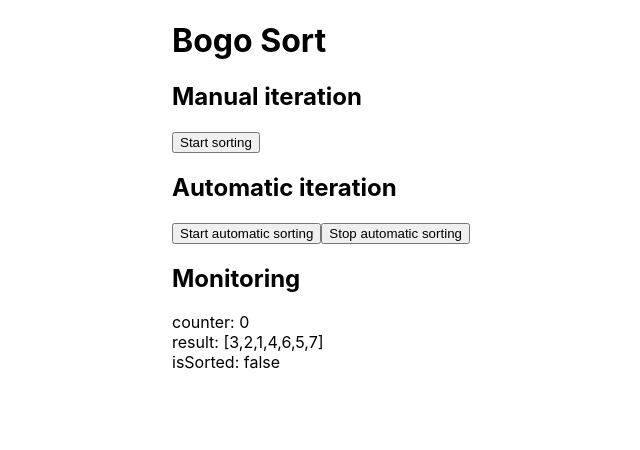
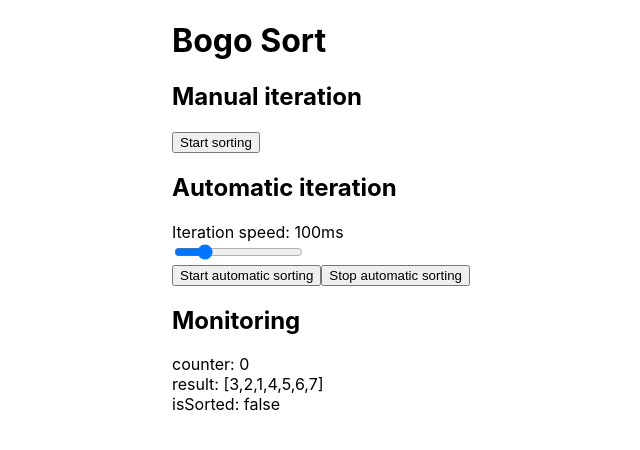
Before and after one commit to SebastienBelmon/bogosort, a React (Create React App) app: page / in a window 1280 px wide. Shown: the top 450 px of the page, without its empty margins (43-683 px from the left). Built offline with nearby package versions, Linux system fonts and the light colour scheme.

Commit message:
:monkey:

```diff
--- a/src/App.js
+++ b/src/App.js
@@ -1,7 +1,6 @@
 import React from 'react';
 
-const initialList = [3, 2, 1, 4, 6, 5, 7];
-const period = 0;
+const initialList = [3, 2, 1, 4, 5, 6, 7];
 
 class App extends React.Component {
   constructor(props) {
@@ -12,6 +11,7 @@ class App extends React.Component {
       sortedList: [...initialList],
       isSorted: false,
       sortIntervalId: 0,
+      range: 100,
     };
   }
 
@@ -64,8 +64,12 @@ class App extends React.Component {
     clearTimeout(this.state.sortIntervalId);
   };
 
+  handleChange = e => {
+    this.setState({ [e.target.name]: e.target.value });
+  };
+
   render() {
-    const { counter, isSorted, sortedList } = this.state;
+    const { counter, isSorted, sortedList, range } = this.state;
 
     return (
       <div style={{ maxWidth: 850, marginRight: 'auto', marginLeft: 'auto' }}>
@@ -89,7 +93,21 @@ class App extends React.Component {
           </button>
         )}
         <h2>Automatic iteration</h2>
-        <button onClick={() => this.startSort(period)}>
+        <div>
+          <label htmlFor="range">Iteration speed: {range}ms</label>
+          <br />
+          <input
+            id="range"
+            name="range"
+            onChange={e => this.handleChange(e)}
+            value={range}
+            min={0}
+            max={500}
+            step={10}
+            type="range"
+          />
+        </div>
+        <button onClick={() => this.startSort(range)}>
           Start automatic sorting
         </button>
 
```
